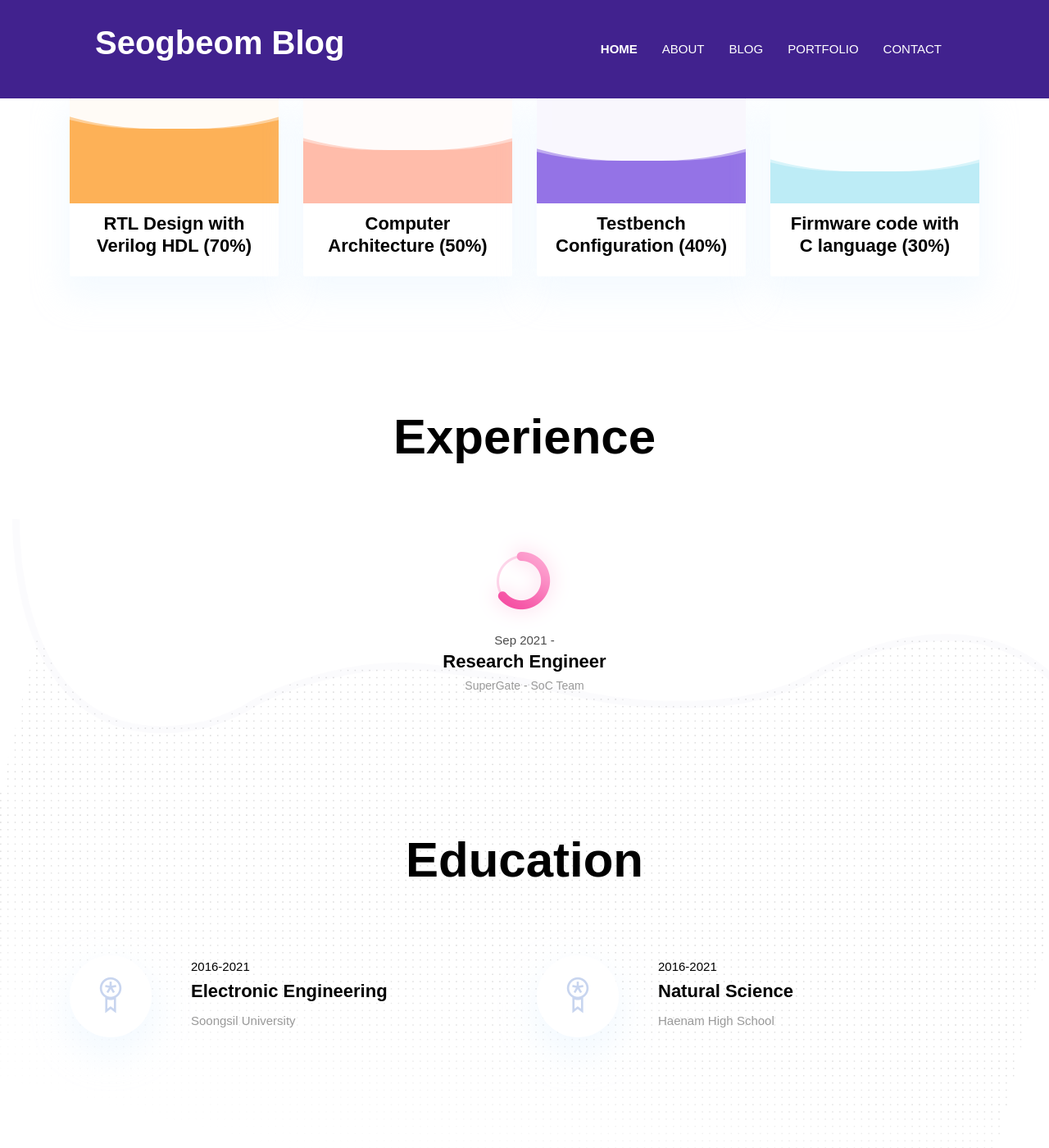
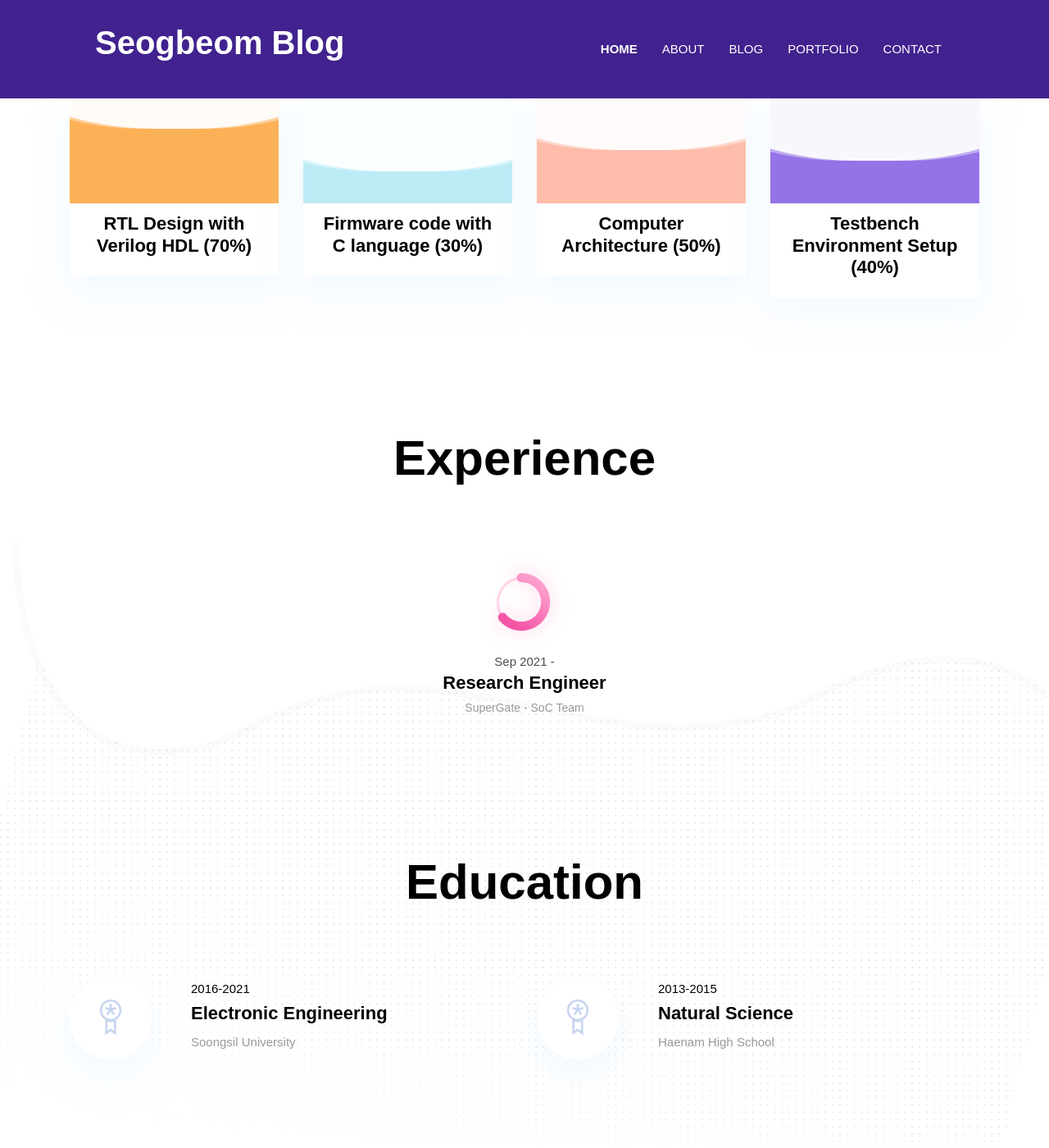
Before and after one commit to beom-git/beom-git.github.io, a Jekyll site: the page built from index.html, in a window 1280 px wide and 1400 px high, scrolled down 1314 px. Shown: the whole window at 82% size. Built offline with Jekyll 4.4.1, drawn with Linux system fonts in a browser that asks for light colours.

Commit message:
update Skill & mis-typing

```diff
--- a/_data/settings.yml
+++ b/_data/settings.yml
@@ -72,10 +72,10 @@ blurb-btn-name: know more
 
 skills-title: Skills
 skills:
-  - { name: RTL Design with Verilog HDL, color: "#fdb157", value: "70%" }
-  - { name: Computer Architecture, color: "#ffbcaa", value: "50%" }
-  - { name: Testbench Configuration, color: "#9473e6", value: "40%" }
+  - { name: RTL Design with Verilog HDL,   color: "#fdb157", value: "70%" }
   - { name: Firmware code with C language, color: "#bdecf6", value: "30%" }
+  - { name: Computer Architecture,         color: "#ffbcaa", value: "50%" }
+  - { name: Testbench Environment Setup,   color: "#9473e6", value: "40%" }
 
 #-------------------------------
 # Exprerience Section
@@ -101,7 +101,7 @@ education:
     }
   - {
       name: Natural Science,
-      date: "2016-2021",
+      date: "2013-2015",
       organization: "Haenam High School",
     }
 
```
